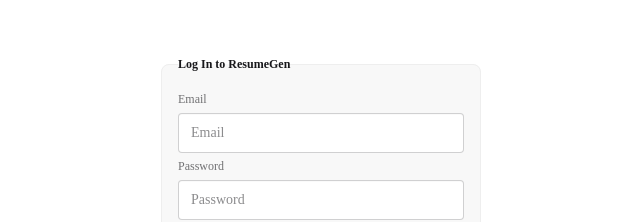
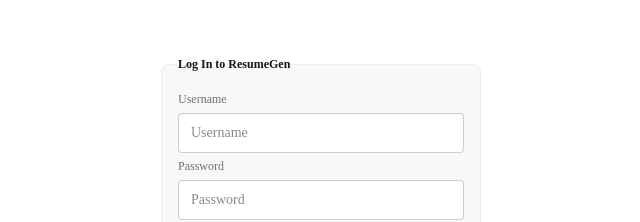
Before and after one commit to stelleron/resume-builder, a SvelteKit app in the folder frontend/: page /login in a window 1280 px wide. Shown: the part 232-454 px from the top of the page, without its empty margins (319-959 px from the left). Built offline with nearby package versions, Linux system fonts and the light colour scheme.

Commit message:
Changed email to username for login/signup

```diff
--- a/frontend/src/routes/login/+page.svelte
+++ b/frontend/src/routes/login/+page.svelte
@@ -42,8 +42,8 @@
   <fieldset class="fieldset bg-base-200 border-base-300 rounded-box w-xs border p-4">
     <legend class="fieldset-legend">Log In to ResumeGen</legend>
 
-    <label class="label">Email</label>
-    <input type="email" class="input" placeholder="Email" bind:value={username}/>
+    <label class="label">Username</label>
+    <input type="username" class="input" placeholder="Username" bind:value={username}/>
 
     <label class="label">Password</label>
     <input type="password" class="input" placeholder="Password" bind:value={password}/>
--- a/frontend/src/routes/signup/+page.svelte
+++ b/frontend/src/routes/signup/+page.svelte
@@ -36,8 +36,8 @@
   <fieldset class="fieldset bg-base-200 border-base-300 rounded-box w-xs border p-4">
     <legend class="fieldset-legend">Sign Up to ResumeGen</legend>
 
-    <label class="label">Email</label>
-    <input type="email" class="input" placeholder="Email" bind:value={username}/>
+    <label class="label">Username</label>
+    <input type="username" class="input" placeholder="username" bind:value={username}/>
 
     <label class="label">Password</label>
     <input type="password" class="input" placeholder="Password" bind:value={password}/>
```
